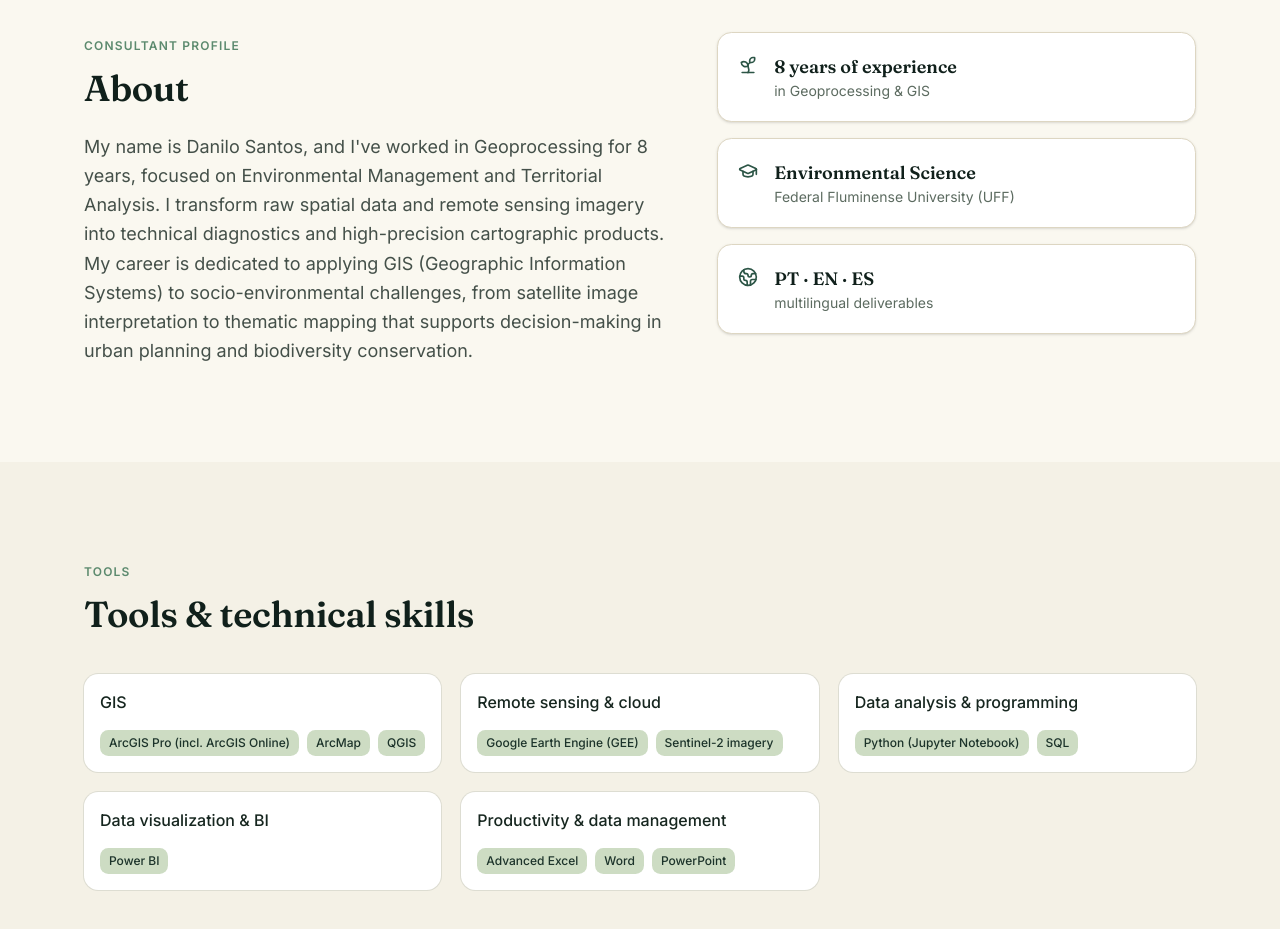
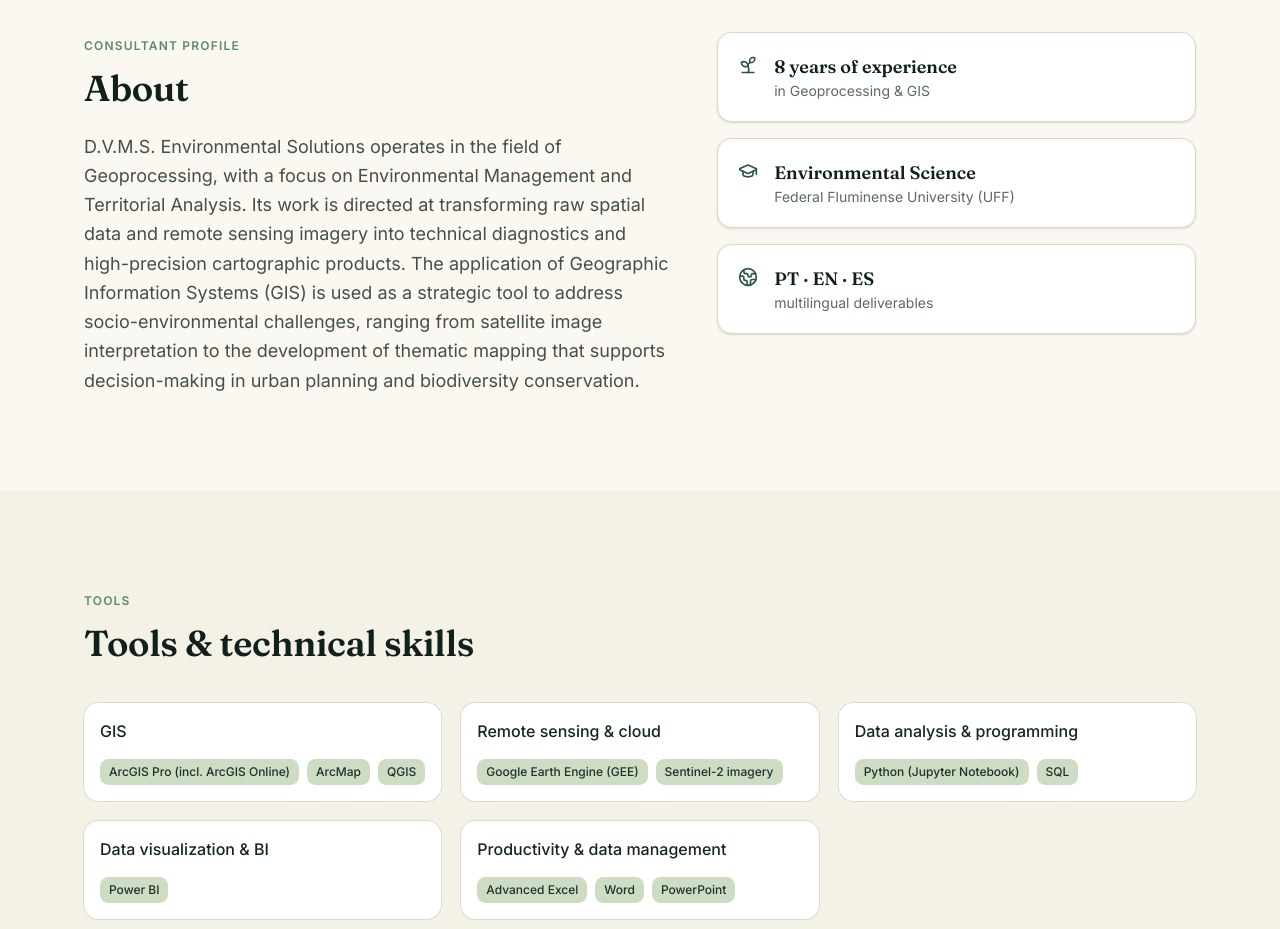
Before and after one commit to leocoreixas/portfolio, a React (Vite) app: page / in a window 1280 px wide. Shown: the part 940-1869 px from the top of the page. Built offline with nearby package versions, Linux system fonts and the light colour scheme.

Commit message:
fix sobre text

```diff
--- a/src/i18n/locales/en.ts
+++ b/src/i18n/locales/en.ts
@@ -19,7 +19,7 @@ export default {
   about: {
     kicker: 'Consultant profile',
     title: 'About',
-    bio: "My name is Danilo Santos, and I've worked in Geoprocessing for 8 years, focused on Environmental Management and Territorial Analysis. I transform raw spatial data and remote sensing imagery into technical diagnostics and high-precision cartographic products. My career is dedicated to applying GIS (Geographic Information Systems) to socio-environmental challenges, from satellite image interpretation to thematic mapping that supports decision-making in urban planning and biodiversity conservation.",
+    bio: 'D.V.M.S. Environmental Solutions operates in the field of Geoprocessing, with a focus on Environmental Management and Territorial Analysis. Its work is directed at transforming raw spatial data and remote sensing imagery into technical diagnostics and high-precision cartographic products. The application of Geographic Information Systems (GIS) is used as a strategic tool to address socio-environmental challenges, ranging from satellite image interpretation to the development of thematic mapping that supports decision-making in urban planning and biodiversity conservation.',
     factExperience: '8 years of experience',
     factExperienceLabel: 'in Geoprocessing & GIS',
     factEducation: 'Environmental Science',
--- a/src/i18n/locales/pt.ts
+++ b/src/i18n/locales/pt.ts
@@ -19,7 +19,7 @@ export default {
   about: {
     kicker: 'Perfil consultor',
     title: 'Sobre',
-    bio: 'Me chamo Danilo Santos, atuo com Geoprocessamento há 8 anos, com foco em Gestão Ambiental e Análise Territorial. Efetuo transformações de dados espaciais brutos e imagens de sensoriamento remoto em diagnósticos técnicos e produtos cartográficos de alta precisão. Minha trajetória é voltada para a aplicação do SIG (Sistemas de Informação Geográfica) na solução de desafios socioambientais, englobando desde a interpretação de imagens de satélite até o mapeamento temático para suporte à tomada de decisão em planejamento urbano e conservação da biodiversidade.',
+    bio: 'A D.V.M.S. Environmental Solutions atua na área de Geoprocessamento, com foco em Gestão Ambiental e Análise Territorial. Seu trabalho é direcionado à transformação de dados espaciais brutos e imagens de sensoriamento remoto em diagnósticos técnicos e produtos cartográficos de alta precisão. A aplicação de Sistemas de Informação Geográfica (SIG) é utilizada como ferramenta estratégica para enfrentar desafios socioambientais, abrangendo desde a interpretação de imagens de satélite até o desenvolvimento de mapeamentos temáticos que apoiam a tomada de decisão em planejamento urbano e conservação da biodiversidade.',
     factExperience: '8 anos de experiência',
     factExperienceLabel: 'em Geoprocessamento & SIG',
     factEducation: 'Ciência Ambiental',
```
